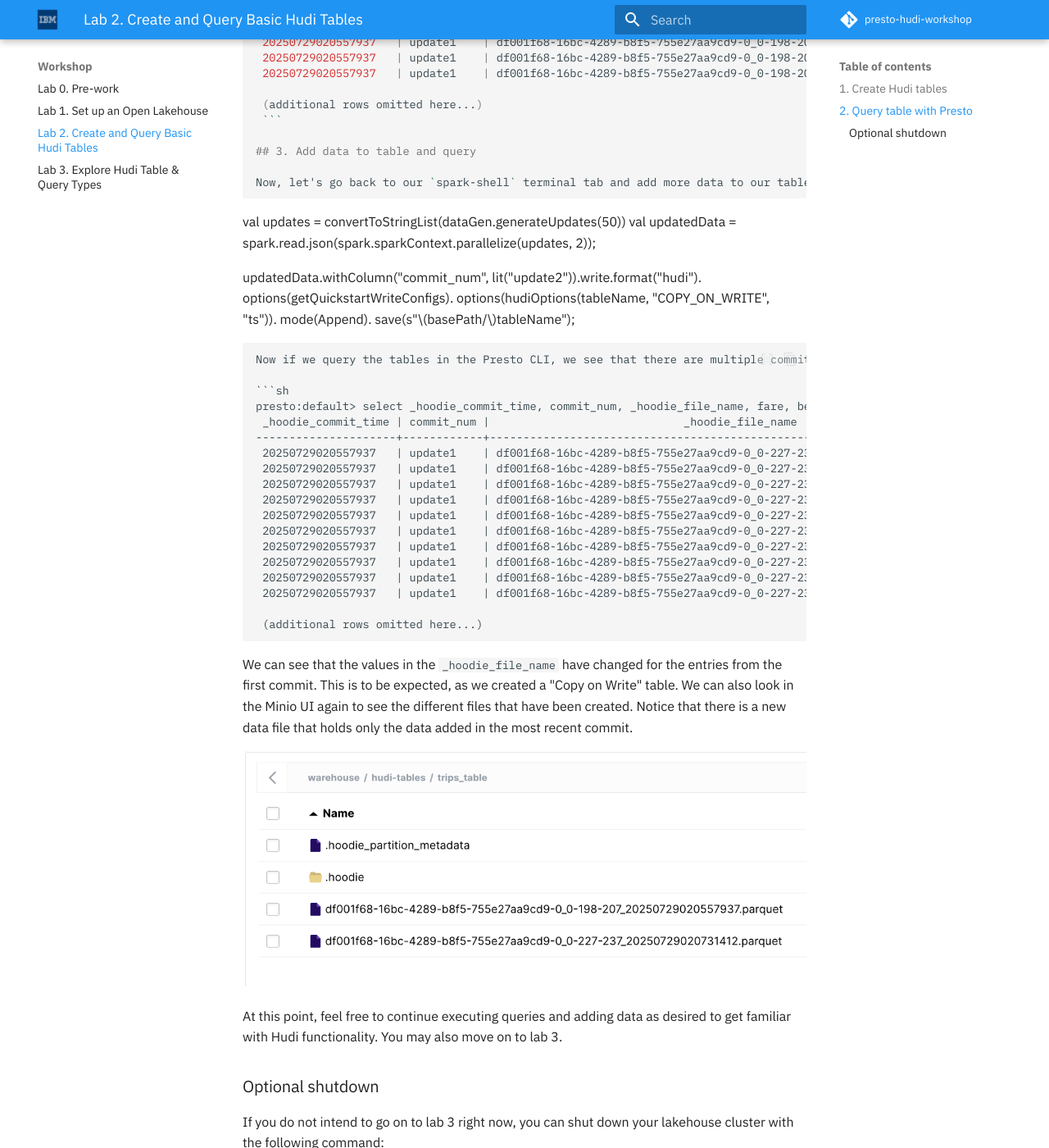
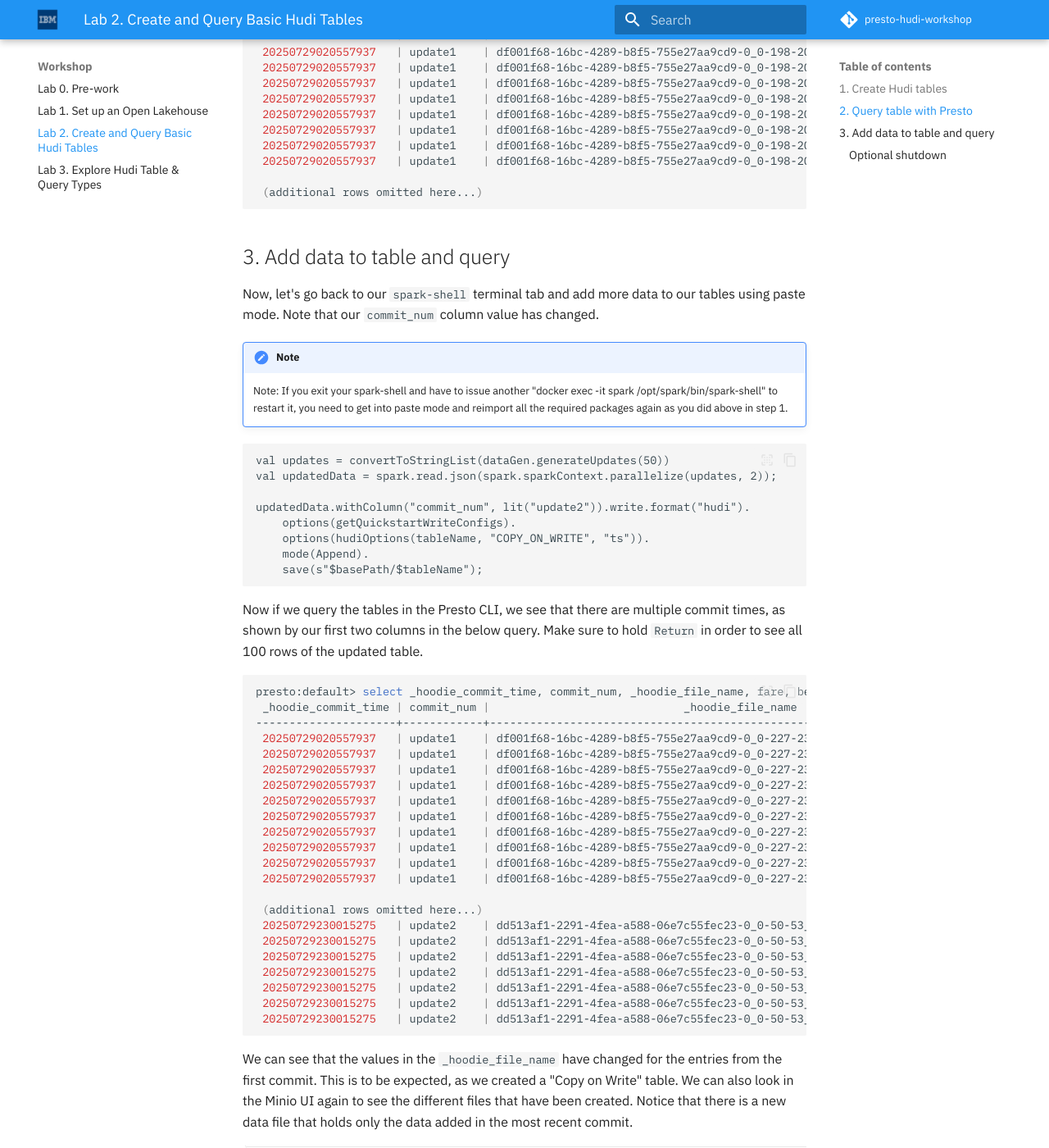
Before and after one commit to IBM/presto-hudi-workshop, an MkDocs documentation site: the page built from docs/lab-2/README.md, in a window 1280 px wide and 1400 px high, scrolled down 4386 px. Shown: the whole window at 82% size. Built offline with MkDocs 1.6.1 and Material for MkDocs 9.7.7, drawn with Linux system fonts in a browser that asks for light colours; comment, search, counter and statistics services are not loaded; some of the changed text lies outside the part shown.

Commit message:
Some small formatting items (#6)
Signed-off-by: James Busche <jbusche@us.ibm.com>

````diff
--- a/docs/lab-2/README.md
+++ b/docs/lab-2/README.md
@@ -128,6 +127,8 @@
 ```sh
 presto:default> select * from trips_table limit 10;
 ```
+!!! note
+    Note: Press "q" to exit out out after you see "(END)"
 
 The results (omitted here for space) show more than you may expect to see with a traditional table. The columns prefixed with `_hoodie` are metadata properties that Hudi uses to manage the table state. You can also see the original columns at far right of the table (`begin_lat`, `begin_lon`, `fare`, etc.).
 
@@ -147,12 +148,14 @@
  20250729020557937   | update1    | df001f68-16bc-4289-b8f5-755e27aa9cd9-0_0-198-207_20250729020557937.parquet | 55.642805813402006 |   0.9727806198646577 |  0.19982748870912004
 
  (additional rows omitted here...)
- ```
+```
 
 ## 3. Add data to table and query
 
 Now, let's go back to our `spark-shell` terminal tab and add more data to our tables using paste mode. Note that our `commit_num` column value has changed.
 
+!!! note
+    Note: If you exit your spark-shell and have to issue another "docker exec -it spark /opt/spark/bin/spark-shell" to restart it, you need to get into paste mode and reimport all the required packages again as you did above in step 1.
 
 ```
 val updates = convertToStringList(dataGen.generateUpdates(50))
@@ -183,6 +186,14 @@
  20250729020557937   | update1    | df001f68-16bc-4289-b8f5-755e27aa9cd9-0_0-227-237_20250729020731412.parquet | 13.166804203104244 |   0.8977861433951416 |  0.12749772853900576
 
  (additional rows omitted here...)
+ 20250729230015275   | update2    | dd513af1-2291-4fea-a588-06e7c55fec23-0_0-50-53_20250729230015275.parquet |   48.68719058185585 |   0.4795784679677898 |  0.25038172085518196
+ 20250729230015275   | update2    | dd513af1-2291-4fea-a588-06e7c55fec23-0_0-50-53_20250729230015275.parquet |   75.48568723276352 |  0.15381057911655593 |   0.9767478911589815
+ 20250729230015275   | update2    | dd513af1-2291-4fea-a588-06e7c55fec23-0_0-50-53_20250729230015275.parquet |   45.81290455568438 |  0.02795404977976812 |    0.712778116485955
+ 20250729230015275   | update2    | dd513af1-2291-4fea-a588-06e7c55fec23-0_0-50-53_20250729230015275.parquet |  57.516128683731594 |   0.9507437299992999 |    0.651681577874527
+ 20250729230015275   | update2    | dd513af1-2291-4fea-a588-06e7c55fec23-0_0-50-53_20250729230015275.parquet |    77.6244653745167 |   0.6935649065845402 |  0.49277090579957905
+ 20250729230015275   | update2    | dd513af1-2291-4fea-a588-06e7c55fec23-0_0-50-53_20250729230015275.parquet | 0.09544772278234914 |   0.6651362795967237 |   0.8866112536048135
+ 20250729230015275   | update2    | dd513af1-2291-4fea-a588-06e7c55fec23-0_0-50-53_20250729230015275.parquet |   94.61601725825764 |  0.02466985290858581 |     0.53126878881263
+
 ```
 
 We can see that the values in the `_hoodie_file_name` have changed for the entries from the first commit. This is to be expected, as we created a "Copy on Write" table. We can also look in the Minio UI again to see the different files that have been created. Notice that there is a new data file that holds only the data added in the most recent commit.
````
Also changed, not shown: other parts of docs/lab-2/README.md (+2 -3 lines), docs/lab-1/README.md (+1 -1 lines).
